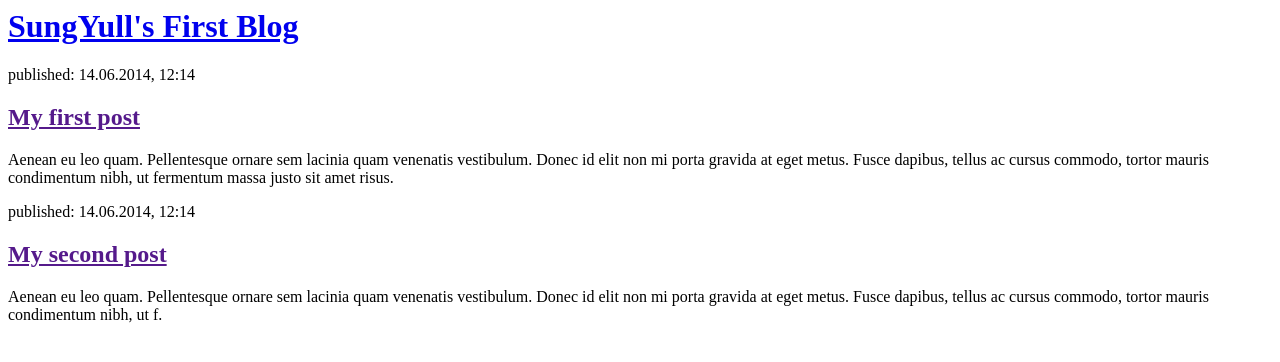
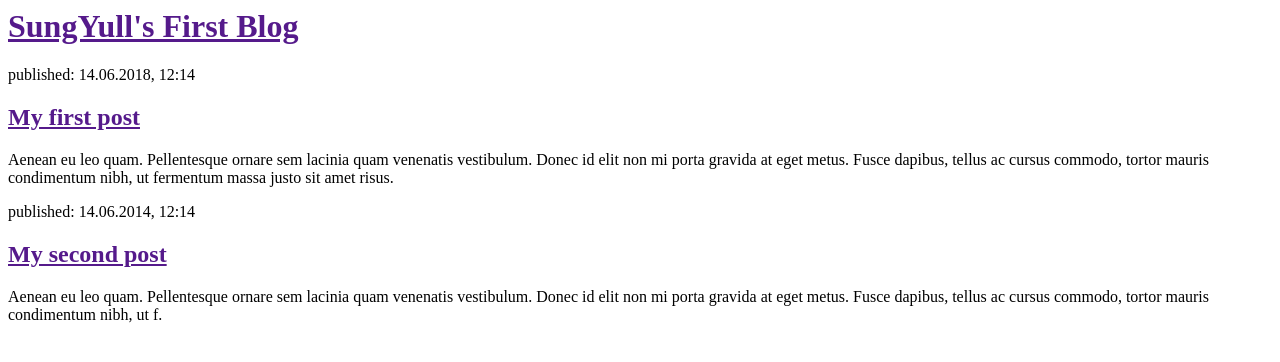
Before and after one commit to sungyull/my-first-blog, a Django app: page / in a window 1280 px wide. Shown: the top 362 px of the page. Run offline with Django 3.2, Linux system fonts and the light colour scheme.

Commit message:
Changed the HTML for the site.

```diff
--- a/blog/templates/blog/post_list.html
+++ b/blog/templates/blog/post_list.html
@@ -4,11 +4,11 @@
     </head>
     <body>
         <div>
-            <h1><a href="http://localhost">SungYull's First Blog</a></h1>
+            <h1><a href="">SungYull's First Blog</a></h1>
         </div>
 
         <div>
-            <p>published: 14.06.2014, 12:14</p>
+            <p>published: 14.06.2018, 12:14</p>
             <h2><a href="">My first post</a></h2>
             <p>Aenean eu leo quam. Pellentesque ornare sem lacinia quam venenatis vestibulum. Donec id elit non mi porta gravida at eget metus. Fusce dapibus, tellus ac cursus commodo, tortor mauris condimentum nibh, ut fermentum massa justo sit amet risus.</p>
         </div>
```
